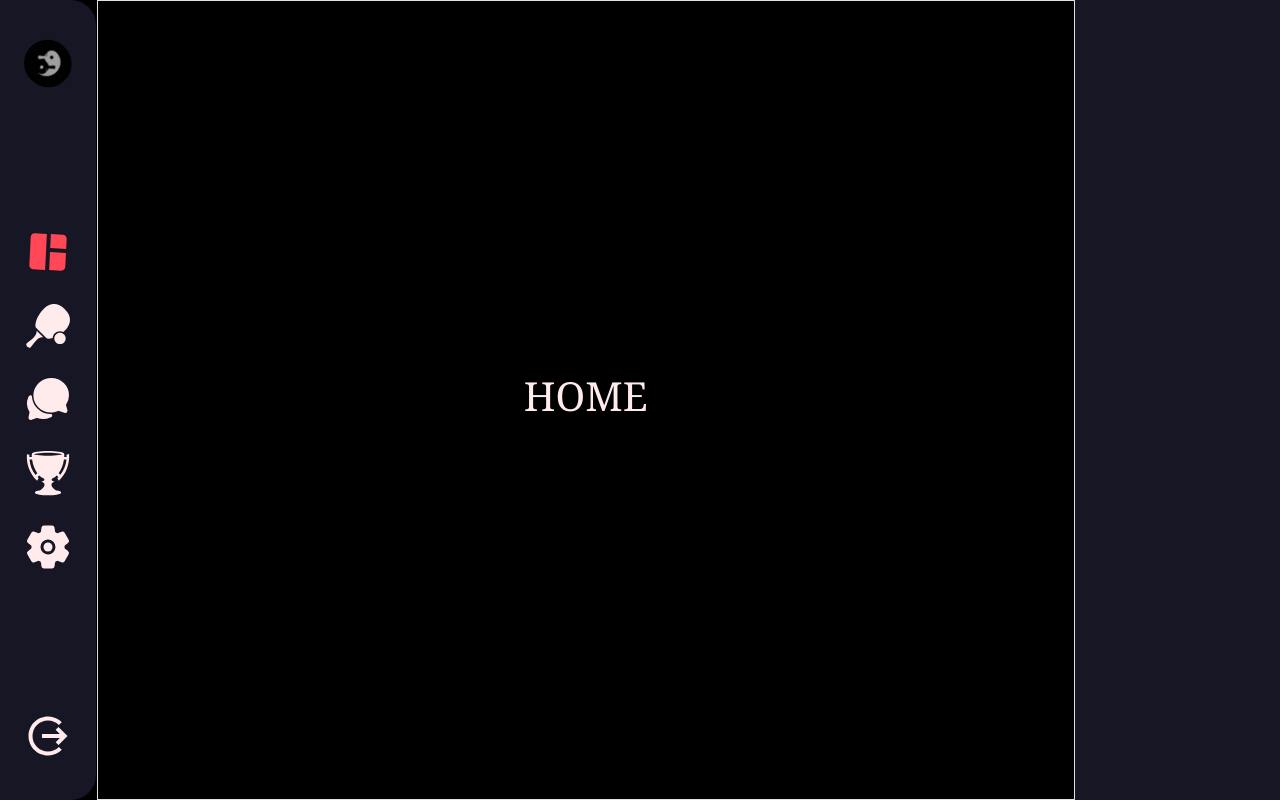
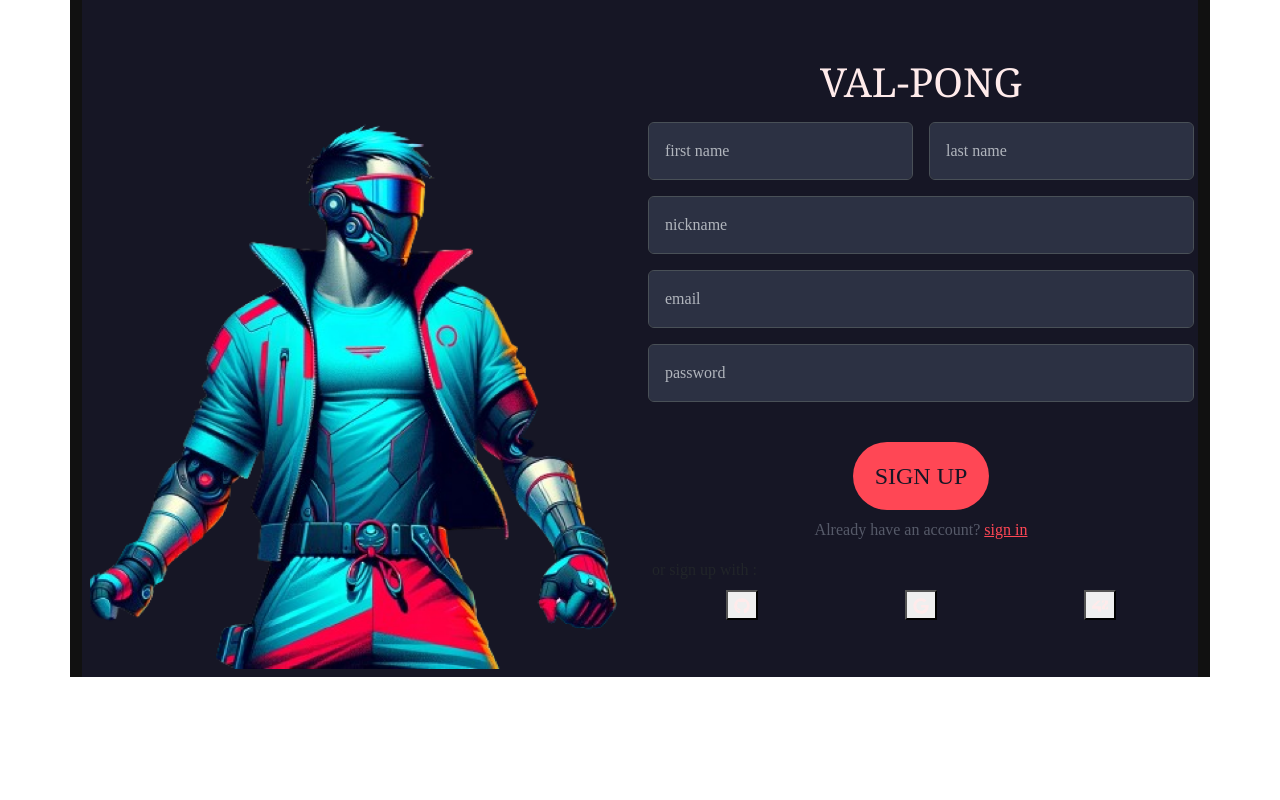
Before and after one commit to zakarm/ft_transcendence, a React (Create React App) app in the folder front-end/app/: page / in a window 1280 px wide. Built offline with nearby package versions, Linux system fonts and the light colour scheme; a web font is replaced by a local one.

Commit message:
[FEAT] Create buttons coomponent

```diff
--- a/front-end/app/src/index.js
+++ b/front-end/app/src/index.js
@@ -1,15 +1,15 @@
 import React from 'react';
 import ReactDOM from 'react-dom/client';
 import './index.css';
-import App from './App';
-// import SignUp from './pages/Auth/SignUp';
+// import App from './App';
+import SignUp from './pages/Auth/SignUp';
 import 'bootstrap/dist/css/bootstrap.min.css';
 
 const root = ReactDOM.createRoot(document.getElementById('root'));
 root.render(
   <React.StrictMode>
-    <App />
-    {/* <SignUp /> */}
+    {/* <App /> */}
+    <SignUp />
   </React.StrictMode>
 );
 
--- a/front-end/app/src/pages/Auth/SignUp.css
+++ b/front-end/app/src/pages/Auth/SignUp.css
@@ -1,8 +1,22 @@
 .sign-btn{
     background-color: #FF4755;
     font-family: 'valorax';
-    font-size: '1.5em';
+    font-size: 1.5em;
     border-radius: 999px;
+    color: #161625;
+    border: 0;
+}
+
+.auth-btn{
+
+}
+
+.sign-btn:hover{
+  box-shadow: #FF4755 0 10px 30px -10px;
+  box-sizing: border-box;
+  opacity: 1;
+  border-radius: 1px solid #FFFFFF;
+  font-size: 1.6em;
 }
 
 .custom-button {
--- a/front-end/app/src/pages/Auth/SignUp.js
+++ b/front-end/app/src/pages/Auth/SignUp.js
@@ -1,7 +1,6 @@
 
 import Image from 'react-bootstrap/Image';
 import Form from 'react-bootstrap/Form';
-import Button from 'react-bootstrap/Button';
 import { FaGithub , FaGoogle } from "react-icons/fa";
 import { Si42 } from "react-icons/si";
 import './SignUp.css'
@@ -10,34 +9,34 @@ function SignUp()
 {
     return (
         <div className="container" style={{backgroundColor: '#111111'}}>
-            <div className="conatiner" style={{backgroundColor: '#161625'}}>
+            <div className="conatiner p-2" style={{backgroundColor: '#161625'}}>
                 <div className="row">
-                    <div className="col border">
+                    <div className="col ">
                         <Image className='' src="assets/char2.png" fluid />
                     </div>
-                    <div className="col border  align-self-center text-center">
-                        <div className='row border'><h1 className='valo-font'>VAL-PONG</h1></div>
+                    <div className="col   align-self-center text-center">
+                        <div className='row '><h1 className='valo-font'>VAL-PONG</h1></div>
                         <div>
-                            <div className="row border mb-3">
+                            <div className="row  mb-3">
                                 <Form.Control className="col p-3 m-2 mb-0" placeholder='first name' data-bs-theme="dark" style={{fontFamily: "itim", backgroundColor: '#2C3143'}}/>
                                 <Form.Control className="col p-3 m-2 mb-0" placeholder='last name' data-bs-theme="dark" style={{fontFamily: "itim", backgroundColor: '#2C3143'}}/>
                             </div>
-                            <div className="row border p-2 pt-0">
+                            <div className="row  p-2 pt-0">
                                 <input className="form-control p-3 mb-3" type='text' placeholder='nickname' data-bs-theme="dark" style={{fontFamily: "itim", backgroundColor: '#2C3143'}}/>
                                 <input className="form-control p-3 mb-3" type='text' placeholder='email' data-bs-theme="dark" style={{fontFamily: "itim", backgroundColor: '#2C3143'}}/>
                                 <input className="form-control p-3 mb-3" type='text' placeholder='password' data-bs-theme="dark" style={{fontFamily: "itim", backgroundColor: '#2C3143'}}/>
                             </div>
                         </div>
-                        <div className='row border p-2 d-flex justify-content-center'>
-                            <Button className='sign-btn col-md-3 btn-lg m-2 p-3' type='button' >SIGN UP</Button>
+                        <div className='row  p-2 d-flex justify-content-center'>
+                            <button className='sign-btn col-md-3 btn-lg m-2 p-3' type='button' >SIGN UP</button>
                             <Form.Label className='' style={{fontFamily: "itim", color: '#565A69'}}>Already have an account? <a href="/home" style={{color: '#FF4755', fontFamily: 'itim'}}>sign in</a></Form.Label>
                         </div>
-                        <div className='row text-start border'>
+                        <div className='row text-start '>
                             <Form.Label style={{fontFamily: "itim"}}>or sign up with :</Form.Label>
-                            <div className=''>
-                                <Button className='' variant="flat" size="xxl" style={{backgroundColor: '#161625', border: "1px solid #2C3143" }}><FaGithub color='#FFEBEB'/></Button>
-                                <Button className='' variant="flat" size="xxl" style={{backgroundColor: '#161625', border: "1px solid #2C3143" }}><FaGoogle color='#FFEBEB'/></Button>
-                                <Button className='' variant="flat" size="xxl" style={{backgroundColor: '#161625', border: "1px solid #2C3143" }}><Si42 color='#FFEBEB'/></Button>
+                            <div className='d-flex justify-content-around align-items-center'>
+                                <button className='auth-btn ' type='button' ><FaGithub color='#FFEBEB'/></button>
+                                <button className='auth-btn ' type='button' ><FaGoogle color='#FFEBEB'/></button>
+                                <button className='auth-btn ' type='button' ><Si42 color='#FFEBEB'/></button>
                             </div>
                         </div>
                     </div>
```
